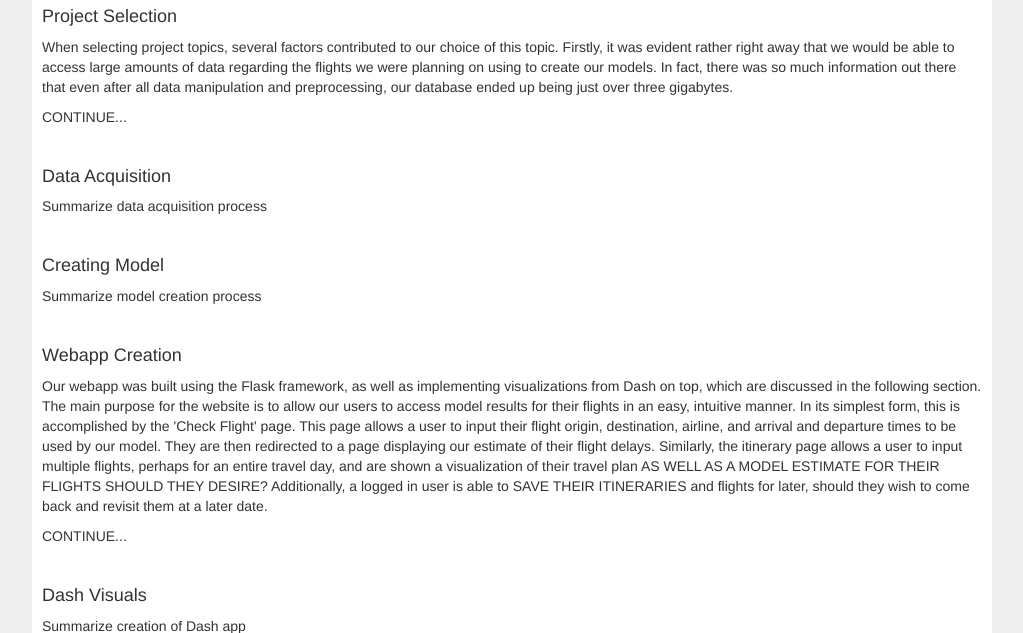
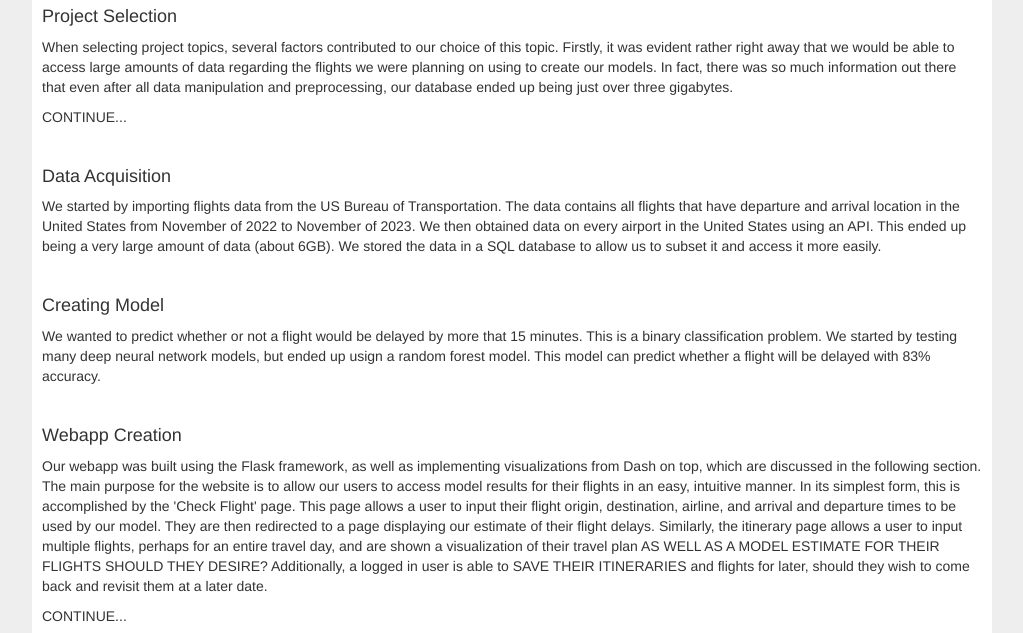
Before and after one commit to trentbellinger/PIC-16B-Project, a Flask app: page / in a window 1280 px wide. Shown: the part 328-961 px from the top of the page, without its empty margins (128-1151 px from the left). Run offline with Flask 3, Linux system fonts and the light colour scheme; parts of the project's set-up code (start-up, migrations or seed data) failed here and were passed over; some libraries are stand-ins or nearby versions.

Commit message:
adding data and model info

```diff
--- a/projectWebsite/flightSite/templates/blog/index.html
+++ b/projectWebsite/flightSite/templates/blog/index.html
@@ -17,11 +17,11 @@
 
     <br>
         <h4>Data Acquisition</h4>
-            <p>Summarize data acquisition process</p>
+            <p>We started by importing flights data from the US Bureau of Transportation. The data contains all flights that have departure and arrival location in the United States from November of 2022 to November of 2023. We then obtained data on every airport in the United States using an API. This ended up being a very large amount of data (about 6GB). We stored the data in a SQL database to allow us to subset it and access it more easily.</p>
     </br>
 
     <h4>Creating Model</h4>
-        <p>Summarize model creation process</p>
+        <p>We wanted to predict whether or not a flight would be delayed by more that 15 minutes. This is a binary classification problem. We started by testing many deep neural network models, but ended up usign a random forest model. This model can predict whether a flight will be delayed with 83% accuracy.</p>
 
     <br>
         <h4>Webapp Creation</h4>
```
Also changed, not shown: 3 other files.
